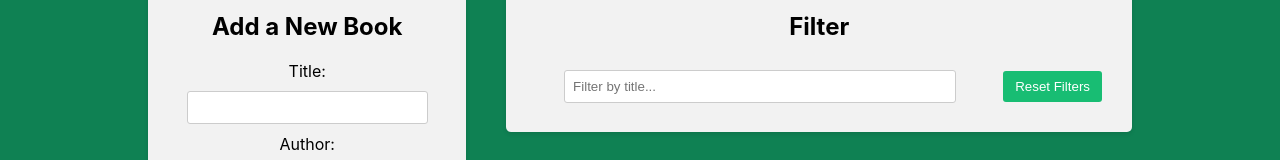
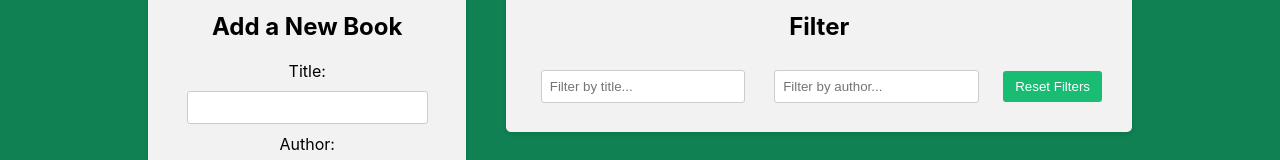
Before and after one commit to OlegParamey/front-endMiniProjects, a React (Create React App) app in the folder react-projects/30-react-redux/frontend/: page / in a window 1280 px wide. Shown: the part 150-310 px from the top of the page. Built offline with nearby package versions, Linux system fonts and the light colour scheme.

Commit message:
added filtering by book's author

```diff
--- a/react-projects/30-react-redux/frontend/src/components/BookList/BookList.js
+++ b/react-projects/30-react-redux/frontend/src/components/BookList/BookList.js
@@ -1,12 +1,16 @@
 import { useSelector, useDispatch } from 'react-redux'
 import { BsBookmarkStar, BsBookmarkStarFill } from 'react-icons/bs'
 import { deleteBook, toggleFavorite } from '../../redux/books/actionCreators'
-import { selectTitleFilter } from '../../redux/slices/filterSlice'
+import {
+  selectTitleFilter,
+  selectAuthorFilter,
+} from '../../redux/slices/filterSlice'
 import './BookList.css'
 
 function BookList() {
   const books = useSelector((state) => state.books)
   const titleFilter = useSelector(selectTitleFilter)
+  const authorFilter = useSelector(selectAuthorFilter)
   const dispatch = useDispatch()
 
   function handleDeleteBook(id) {
@@ -21,7 +25,12 @@
     const matchesTitle = book.title
       .toLowerCase()
       .includes(titleFilter.toLowerCase())
-    return matchesTitle
+
+    const matchesAuthor = book.author
+      .toLowerCase()
+      .includes(authorFilter.toLowerCase())
+
+    return matchesTitle && matchesAuthor
   })
 
   return (
--- a/react-projects/30-react-redux/frontend/src/components/Filter/Filter.js
+++ b/react-projects/30-react-redux/frontend/src/components/Filter/Filter.js
@@ -1,17 +1,24 @@
 import { useDispatch, useSelector } from 'react-redux'
 import {
   setTitleFilter,
+  setAuthorFilter,
   resetFilters,
   selectTitleFilter,
+  selectAuthorFilter,
 } from '../../redux/slices/filterSlice'
 import './Filter.css'
 
 function Filter() {
   const dispatch = useDispatch()
   const titleFilter = useSelector(selectTitleFilter)
+  const authorFilter = useSelector(selectAuthorFilter)
 
   function handleTitleFilterChange(e) {
     dispatch(setTitleFilter(e.target.value))
+  }
+
+  function handleAuthorFilterChange(e) {
+    dispatch(setAuthorFilter(e.target.value))
   }
 
   function handleResetFilters() {
@@ -30,6 +37,14 @@
             placeholder="Filter by title..."
           ></input>
         </div>
+        <div className="filter-group">
+          <input
+            onChange={handleAuthorFilterChange}
+            type="text"
+            value={authorFilter}
+            placeholder="Filter by author..."
+          ></input>
+        </div>
         <button onClick={handleResetFilters}>Reset Filters</button>
       </div>
     </div>
--- a/react-projects/30-react-redux/frontend/src/redux/slices/filterSlice.js
+++ b/react-projects/30-react-redux/frontend/src/redux/slices/filterSlice.js
@@ -2,6 +2,7 @@
 
 const initialState = {
   title: '',
+  author: '',
 }
 
 const filterSlice = createSlice({
@@ -15,14 +16,20 @@
       //You can also return new state as usually
       return { ...state, title: action.payload }
     },
+    setAuthorFilter: (state, action) => {
+      return { ...state, author: action.payload }
+    },
     resetFilters: (state) => {
       return initialState
     },
   },
 })
 
-export const { setTitleFilter, resetFilters } = filterSlice.actions
+export const { setTitleFilter, setAuthorFilter, resetFilters } =
+  filterSlice.actions
 
 export const selectTitleFilter = (state) => state.filter.title
 
+export const selectAuthorFilter = (state) => state.filter.author
+
 export default filterSlice.reducer
```
